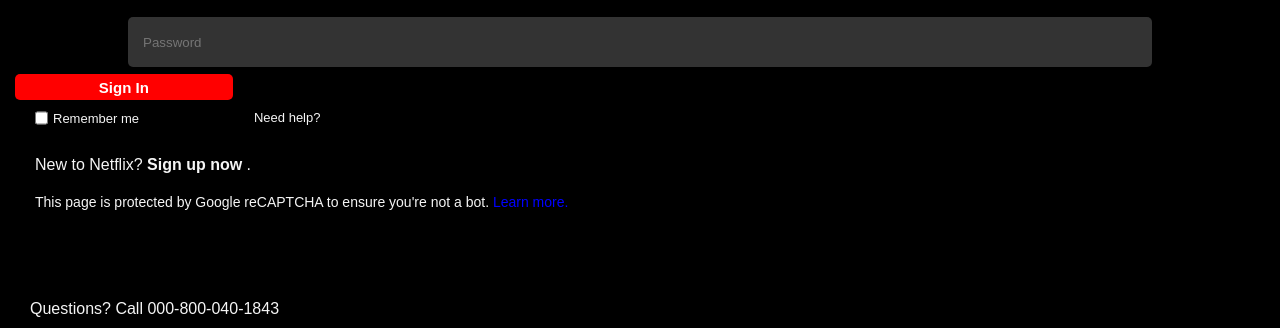
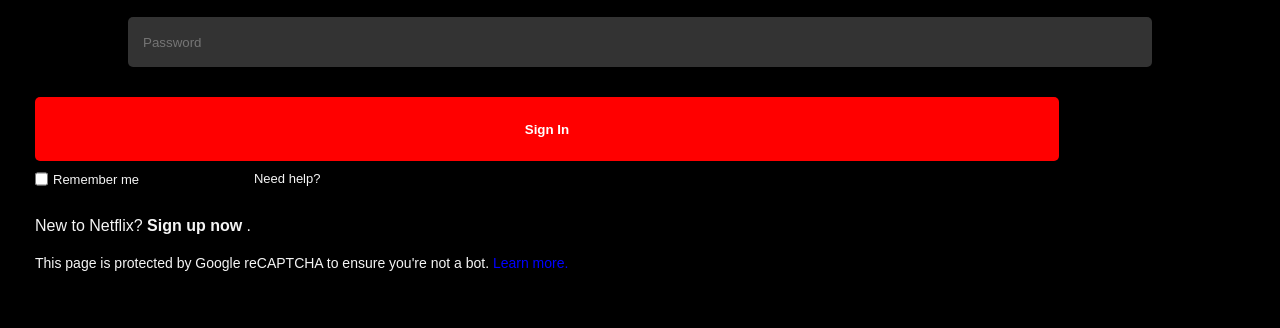
Before and after one commit to SaiAkhil066/Netflix-Mob-Version, a plain HTML site: page signin.html in a window 1280 px wide. Shown: the part 407-735 px from the top of the page. Drawn offline with Linux system fonts and the light colour scheme.

Commit message:
Update signin.html

```diff
--- a/signin.html
+++ b/signin.html
@@ -13,7 +13,7 @@
     <h1 class="signin1sth1">Sign In</h1>
    <p class="inputparas"><input type="text" placeholder="Email or phone number" class="signin-email">
     <input type="text" placeholder="Password" class="signin-pwd"> </p>
-    <p class="signin-button-para"><button class="signin-button">Sign In</button></p>
+    <p class="signin-button-para"><button class="signin-button-page">Sign In</button></p>
     <div class="rem">
         <input class="checkbox-signin" type="checkbox">
         <label class="signin-rem-rem"> Remember me</label>
```
